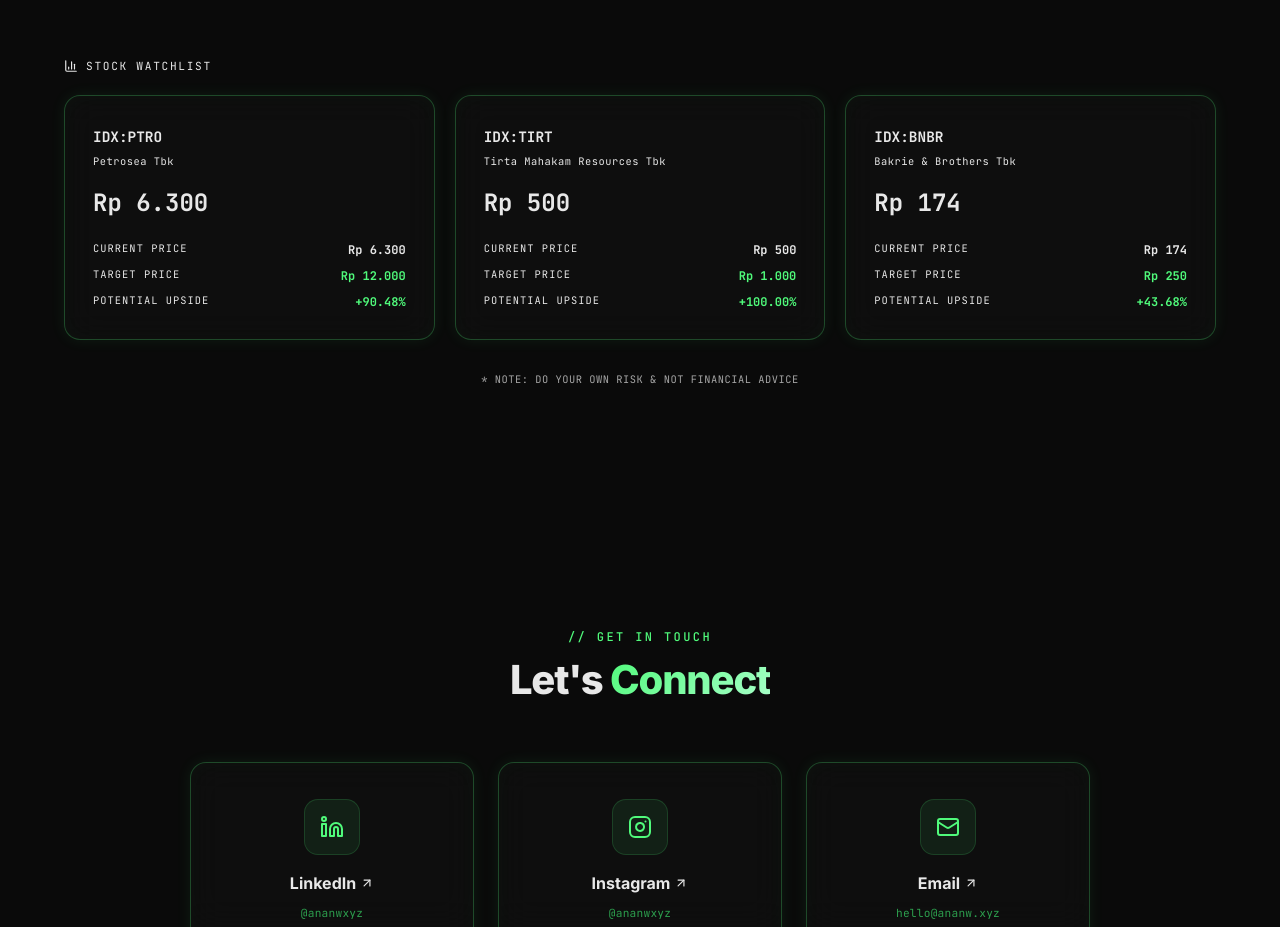
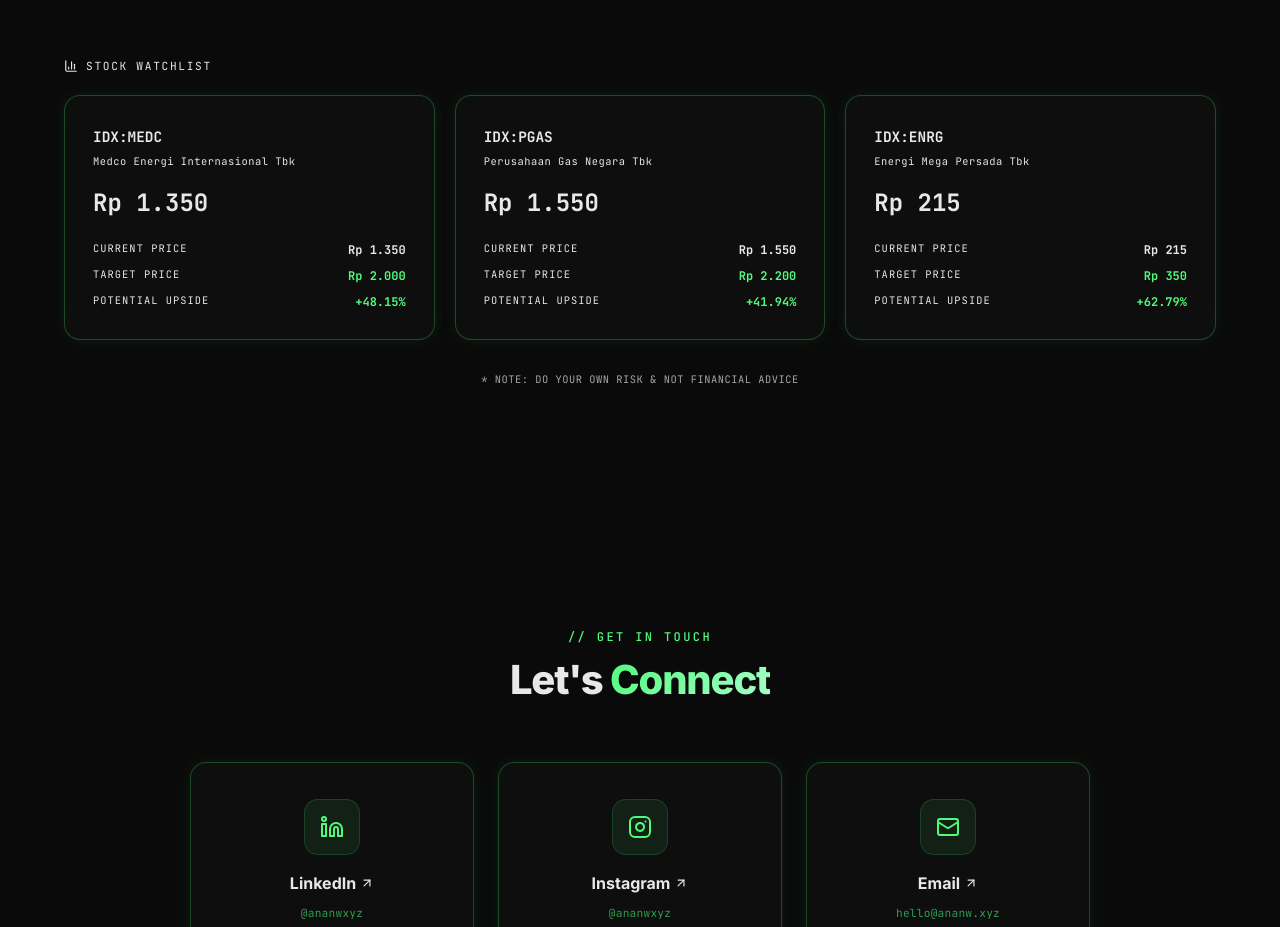
Before and after one commit to ananwxyz/web-porto, a React (Vite) app: page / in a window 1280 px wide. Shown: the part 1960-2887 px from the top of the page. Built offline with nearby package versions, Linux system fonts and the light colour scheme; no server answers.

Commit message:
feat: update stock watchlist to energy sector (MEDC, PGAS, ENRG)

```diff
--- a/src/components/Investment.jsx
+++ b/src/components/Investment.jsx
@@ -28,9 +28,9 @@
  * Edit ticker, name, currentPrice, targetPrice, and changePct below.
  */
 const stockWatchlist = [
-    { display: 'IDX:PTRO', name: 'Petrosea Tbk', currentPrice: 6300, targetPrice: 12000 },
-    { display: 'IDX:TIRT', name: 'Tirta Mahakam Resources Tbk', currentPrice: 500, targetPrice: 1000 },
-    { display: 'IDX:BNBR', name: 'Bakrie & Brothers Tbk', currentPrice: 174, targetPrice: 250 },
+    { display: 'IDX:MEDC', name: 'Medco Energi Internasional Tbk', currentPrice: 1350, targetPrice: 2000 },
+    { display: 'IDX:PGAS', name: 'Perusahaan Gas Negara Tbk', currentPrice: 1550, targetPrice: 2200 },
+    { display: 'IDX:ENRG', name: 'Energi Mega Persada Tbk', currentPrice: 215, targetPrice: 350 },
 ];
 
 
```
